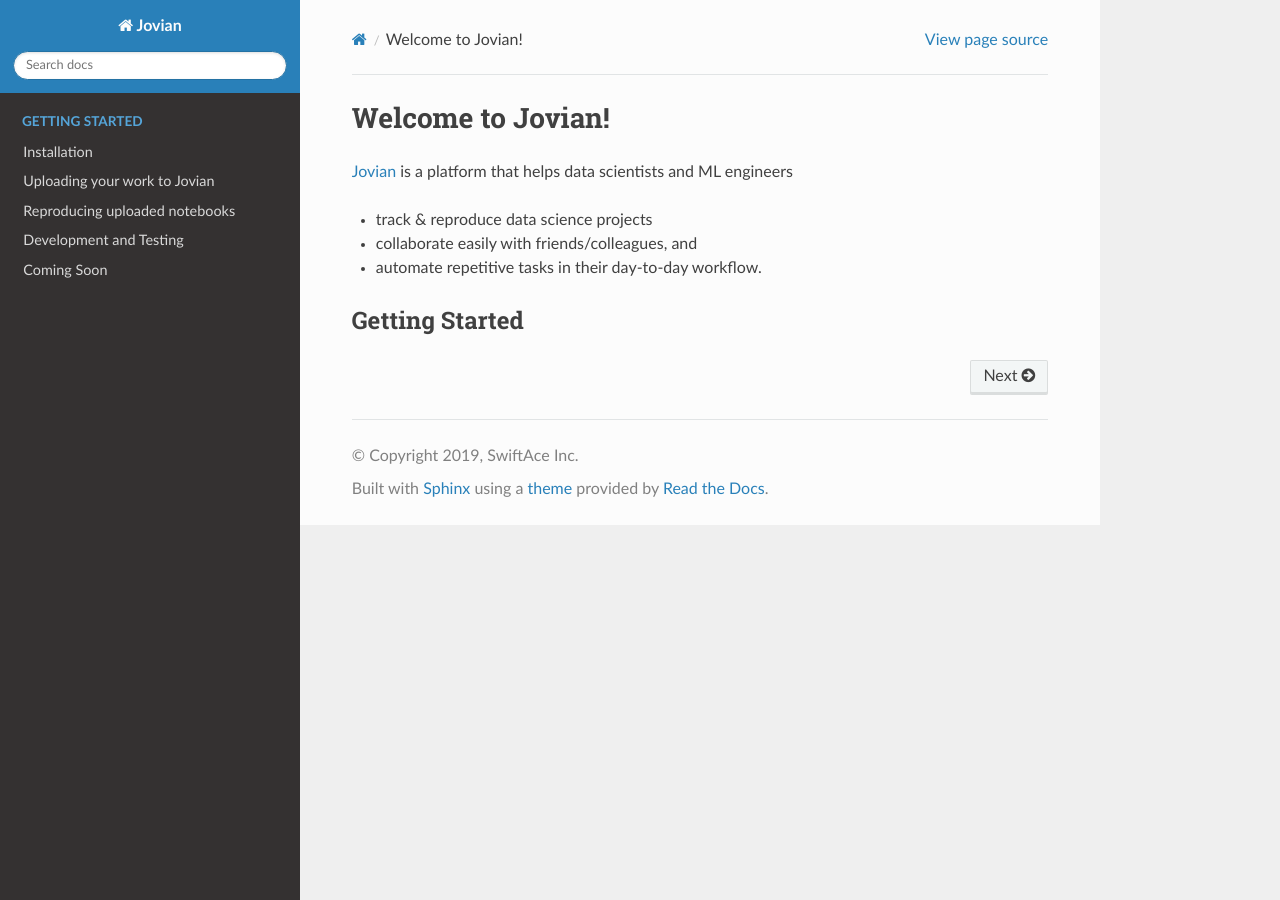
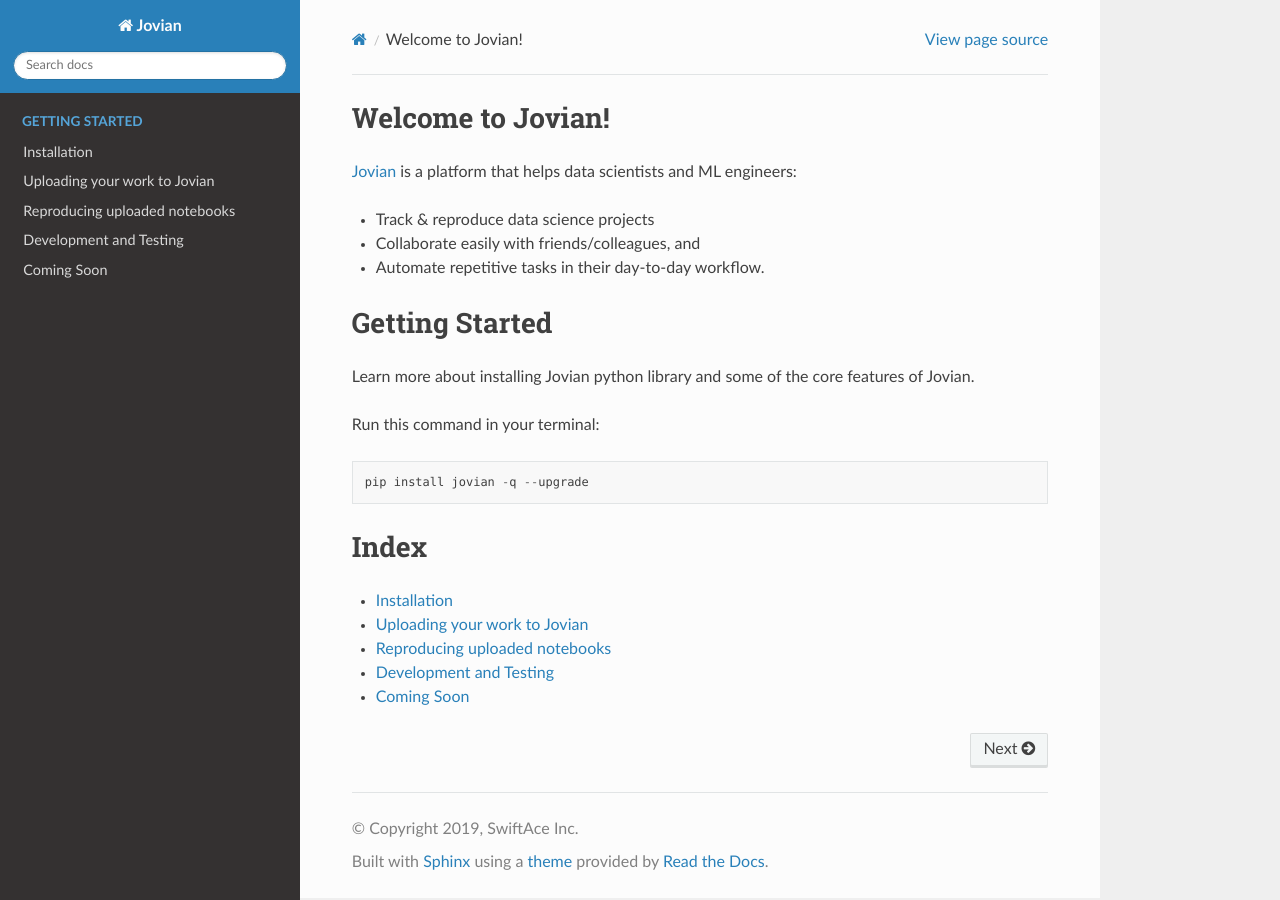
Before and after one commit to JovianHQ/jovian-py, a Sphinx documentation site: the page built from docs/index.rst, in a window 1280 px wide. Built offline with Sphinx 7.4.7 and the Read the Docs theme 2.0.0, drawn with Linux system fonts in a browser that asks for light colours.

Commit message:
add more content to index.rst

```diff
--- a/docs/index.rst
+++ b/docs/index.rst
@@ -9,18 +9,36 @@
 .. meta::
    :description lang=en: Automate building, versioning, and hosting of your technical documentation continuously on Read the Docs.
 
-`Jovian`_ is a platform that helps data scientists and ML engineers
+`Jovian`_ is a platform that helps data scientists and ML engineers:
 
-* track & reproduce data science projects
-* collaborate easily with friends/colleagues, and
-* automate repetitive tasks in their day-to-day workflow.
+* Track & reproduce data science projects
+* Collaborate easily with friends/colleagues, and
+* Automate repetitive tasks in their day-to-day workflow.
 
 .. _Jovian: https://www.jvn.io
 
 
 
 Getting Started
-------------------------
+==================================
+
+Learn more about installing Jovian python library and some of the core features of Jovian.
+
+Run this command in your terminal:
+
+.. code-block:: python
+
+  pip install jovian -q --upgrade
+
+
+Index
+==================================
+* :doc:`intro/installation`
+* :doc:`intro/upload-to-jovian`
+* :doc:`intro/reproduce-notebooks`
+* :doc:`intro/development`
+* :doc:`intro/coming-soon`
+
 
 .. toctree::
    :maxdepth: 2
```
